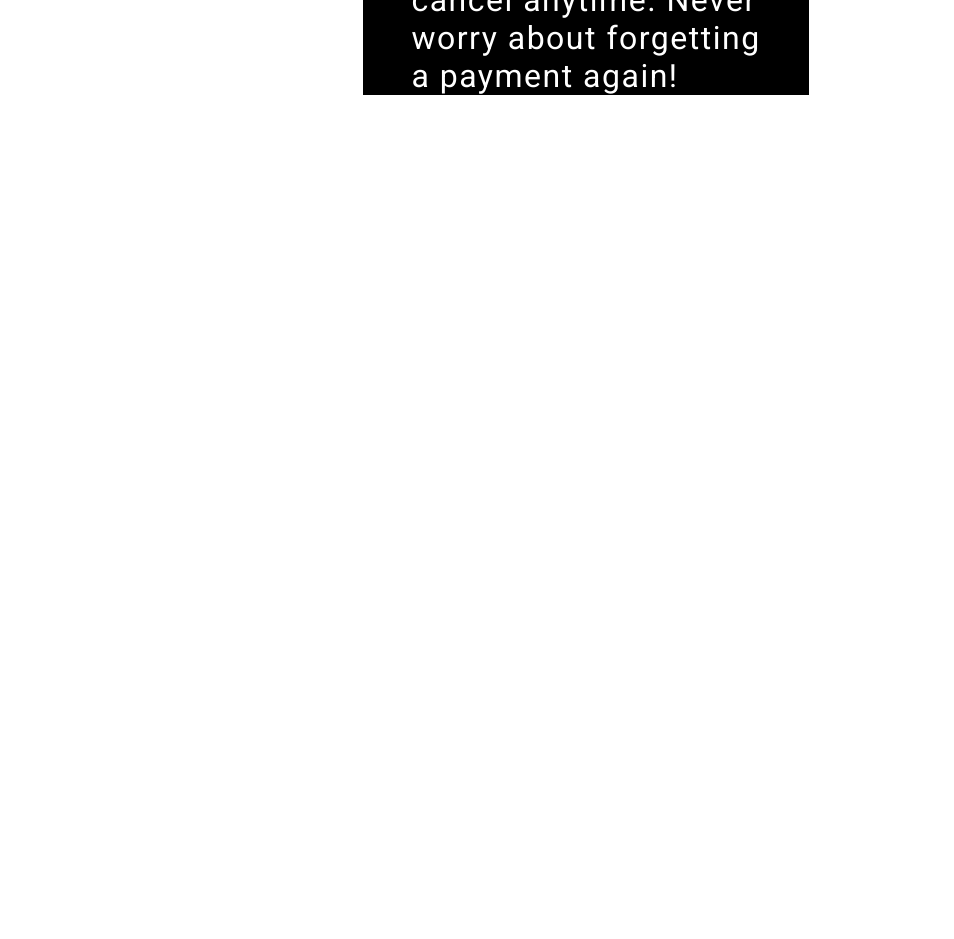
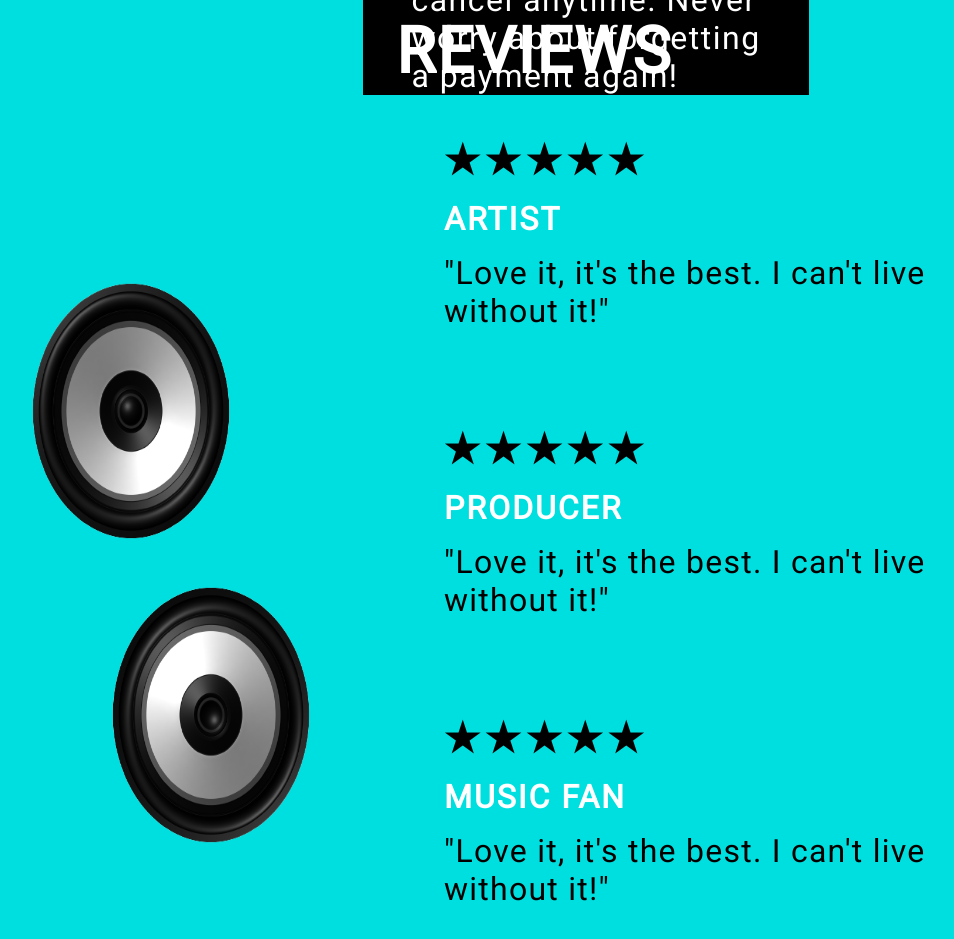
Before and after one commit to kemaldemirgil/exp-con-mlp, a React (Create React App) app: page / in a window 1280 px wide. Shown: the part 3440-4379 px from the top of the page, without its empty margins (54-1008 px from the left). Before the commit the page ends 3535 px from the top, so only its background shows below. Built offline with nearby package versions, Linux system fonts and the light colour scheme.

Commit message:
adding Revies section

```diff
--- a/src/MainLandingPage/index.js
+++ b/src/MainLandingPage/index.js
@@ -4,6 +4,7 @@ import Slider from "../components/Slider";
 import Red from "../components/Red";
 import Yellow from "../components/Yellow";
 import Perks from "../components/Perks";
+import Reviews from "../components/Reviews";
 
 const MainLandingPage = () => {
   return (
@@ -13,6 +14,7 @@ const MainLandingPage = () => {
       <Red />
       <Yellow />
       <Perks />
+      <Reviews />
     </div>
   );
 };
--- /dev/null
+++ b/src/components/Reviews/index.js
@@ -0,0 +1,50 @@
+import React from "react";
+import "./reviews.css";
+import Button from "../Button";
+import img from "../../assets/round-speaker.png";
+
+const Reviews = () => {
+  return (
+    <div className="reviews">
+      <div className="button-container">
+        <Button text="TRY IT NOW" />
+      </div>
+      <div className="reviews-container">
+        <div className="reviews-img">
+          <img src={img} width="370" height="300" alt="speaker" />
+          <img
+            src={img}
+            width="370"
+            height="300"
+            alt="speaker"
+            style={{ marginLeft: "5rem", transform: "rotate(180deg)" }}
+          />
+        </div>
+        <div className="reviews-section">
+          <div className="review-title">
+            <h2>REVIEWS</h2>
+          </div>
+          <div className="review-wrapper">
+            <div className="review">
+              <h4>&#9733;&#9733;&#9733;&#9733;&#9733;</h4>
+              <h3>Artist</h3>
+              <p>"Love it, it's the best. I can't live without it!"</p>
+            </div>
+            <div className="review">
+              <h4>&#9733;&#9733;&#9733;&#9733;&#9733;</h4>
+              <h3>Producer</h3>
+              <p>"Love it, it's the best. I can't live without it!"</p>
+            </div>
+            <div className="review">
+              <h4>&#9733;&#9733;&#9733;&#9733;&#9733;</h4>
+              <h3>Music Fan</h3>
+              <p>"Love it, it's the best. I can't live without it!"</p>
+            </div>
+          </div>
+        </div>
+      </div>
+    </div>
+  );
+};
+
+export default Reviews;
--- /dev/null
+++ b/src/components/Reviews/reviews.css
@@ -0,0 +1,97 @@
+.reviews {
+  background-color: rgb(0, 223, 223);
+}
+
+.reviews-container {
+  background-color: rgb(0, 223, 223);
+  height: 100vh;
+  display: flex;
+  align-items: center;
+}
+
+.reviews-img {
+  padding-top: 10rem;
+}
+
+.reviews-section {
+  width: 100%;
+}
+
+.review-title {
+  display: flex;
+  justify-content: center;
+}
+
+.review-title h2 {
+  margin-right: 20rem;
+  font-size: 4rem;
+  color: white;
+  font-weight: bolder;
+  letter-spacing: 1.5px;
+  text-transform: uppercase;
+}
+
+.review-wrapper {
+  display: flex;
+  justify-content: center;
+  align-items: center;
+}
+
+.review {
+  padding: 3rem;
+}
+
+.review h4 {
+  font-size: 2.5rem;
+  letter-spacing: 5px;
+}
+
+.review h3 {
+  font-size: 2rem;
+  color: white;
+  font-weight: bolder;
+  letter-spacing: 2px;
+  text-transform: uppercase;
+  margin: 1rem 0;
+}
+
+.review p {
+  font-size: 2rem;
+  letter-spacing: 1.25px;
+}
+
+@media only screen and (max-width: 1280px) {
+  .review-wrapper {
+    flex-wrap: wrap;
+  }
+  .reviews-container {
+    height: 150vh;
+  }
+}
+
+@media only screen and (max-width: 1050px) {
+  .reviews-img {
+    display: none;
+  }
+  .reviews-container {
+    justify-content: center;
+  }
+  .review-title h2 {
+    margin-right: 0;
+  }
+  .review {
+    padding: 3rem;
+  }
+}
+
+@media only screen and (max-width: 767px) {
+  .reviews-container {
+    height: 140vh;
+  }
+}
+
+@media only screen and (max-width: 400px) {
+  .reviews-container {
+    height: 155vh;
+  }
+}
```
Also changed, not shown: src/assets/round-speaker.png (added).
